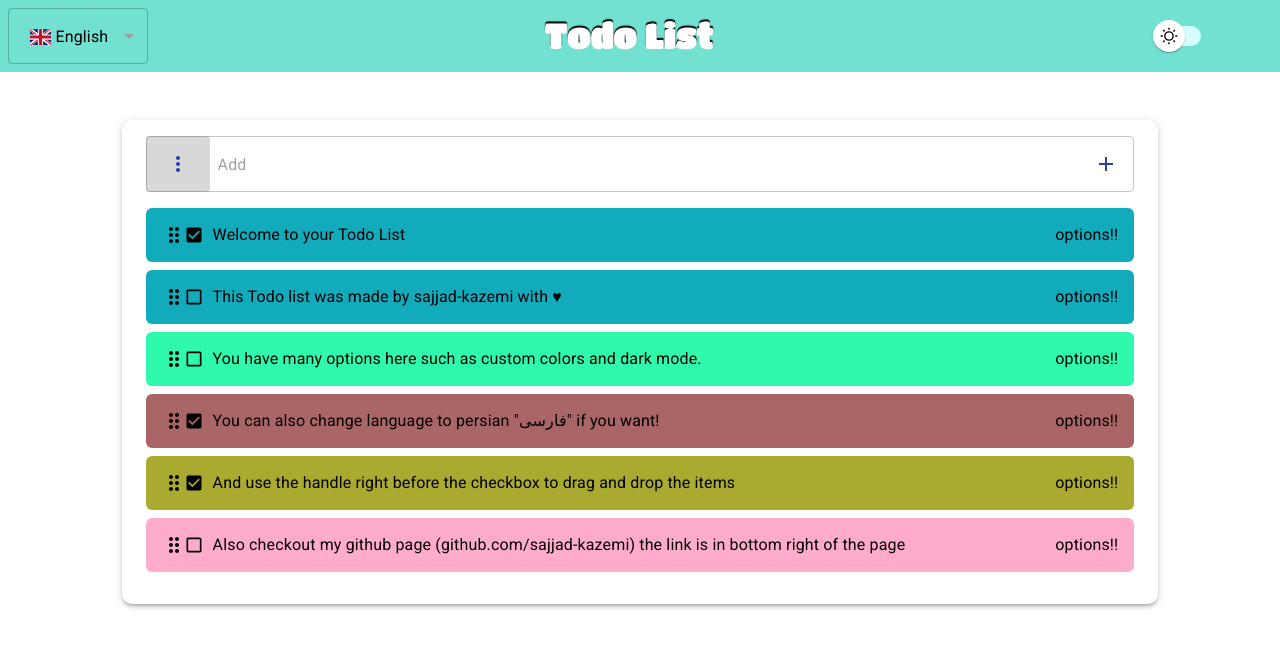
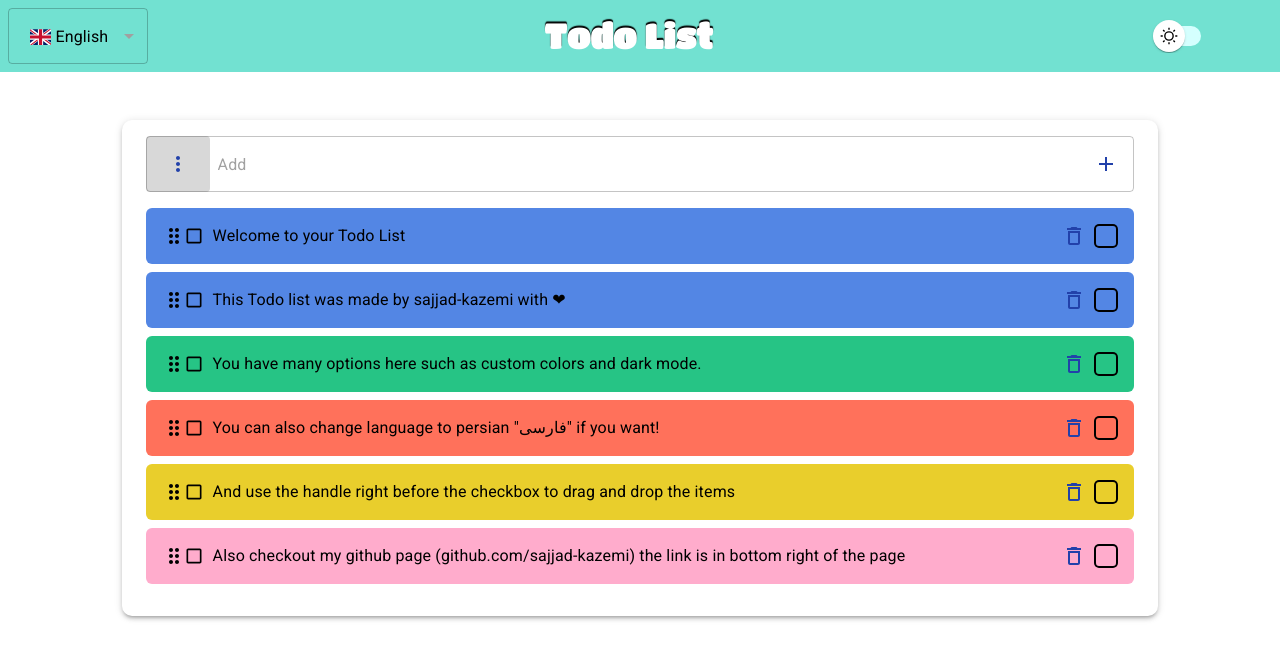
Before and after one commit to sajjad-kazemi/TodoList, a React (Create React App) app: page / in a window 1280 px wide. Shown: the top 660 px of the page. Built offline with nearby package versions, Linux system fonts and the light colour scheme; a web font is replaced by a local one.

Commit message:
everything done but just color changing on add left

```diff
--- a/src/App.js
+++ b/src/App.js
@@ -17,16 +17,20 @@ const translationEn = {
   addAction:'Add',
   placeHolder:'i want to do ...',
   doneAll:'Done All',
+  undoneAll:'Undone All',
   clearHistory:'Clear History',
   deleteAll:'Delete All',
+  changeColor:'Change the color',
 }
 const translationFa = {
   todoTitle:'لیست کارها',
   addAction:'اضافه کردن',
   placeHolder:'توضیح کار من ...',
   doneAll:'انجام همه',
+  undoneAll:'هیچکدام انجام نشده',
   clearHistory:'پاک کردن تاریخچه',
   deleteAll:'حذف همه',
+  changeColor:'تغییر رنگ',
 }
 
 i18n
@@ -74,10 +78,10 @@ const theme ={
         switchicon:'rgb(0,0,0)'
       },
       colorList:{
-        1:'#11abbb',
-        2:'#2ffaab',
-        3:'#aa6666',
-        4:'#aaaa31',
+        1:'#5386E4',
+        2:'#26C485',
+        3:'#FF715B',
+        4:'#E9CE2C',
         5:'#ffaccc'
       }
     }
@@ -111,11 +115,11 @@ const theme ={
         switchicon:'rgb(0,0,0)'
       },
       colorList:{
-        1:'#11abbb',
-        2:'#2ffaab',
+        1:'#177E89',
+        2:'#60992D',
         3:'#aa6666',
         4:'#aaaa31',
-        5:'#ffaccc'
+        5:'#EF626C'
       }
     }
   })
--- /dev/null
+++ b/src/components/List/ColorList.js
@@ -0,0 +1,27 @@
+import {Select, MenuItem,Box} from '@mui/material'
+import {changeColor} from '../../features/infoSlice/infoSlice'
+import {useDispatch} from 'react-redux'
+import {useTranslation} from 'react-i18next'
+
+
+function ColorList({Item}) {
+  const {t} = useTranslation()
+  const dispatch = useDispatch()
+  const {id,color} = Item
+  const handleColorChange = (e)=>{
+    dispatch(changeColor({id,color:e.target.value}))
+  }
+  return (
+    <>
+      <Select title={t('changeColor')} size='small' value={color} onChange={handleColorChange} sx={{cursor:'default',p:0,alignItems:'center','.MuiOutlinedInput-notchedOutline':{display:'none'},'& svg':{display:'none'},'& input':{display:'none'},'&>div':{p:'0 !important',display:'flex',justifyContent:'center',alignItems:'center','&>div':{p:0}}}}>
+        {[...Array(5)].map((_,index)=>(
+          <MenuItem disabled={color === `colorList.${index+1}`} key={index} value={`colorList.${index+1}`}>
+            <Box sx={{border:'2px solid gray',borderColor:'text.main',borderRadius:'5px',bgcolor:`colorList.${index+1}`,width:20,height:20}}></Box>
+          </MenuItem>
+        ))}
+      </Select>
+    </>
+  )
+}
+
+export default ColorList
--- a/src/components/List/List.js
+++ b/src/components/List/List.js
@@ -5,6 +5,7 @@ import {
   ListItem,
   Checkbox,
   FormControlLabel,
+  IconButton,
 } from "@mui/material";
 import { useDispatch, useSelector } from "react-redux";
 import {
@@ -12,11 +13,13 @@ import {
   localStorageUpdate,
   changeOrder,
   deleteTodo,
-  doneTodo
+  doneTodo,
 } from "../../features/infoSlice/infoSlice";
-import { DragIndicator } from "@mui/icons-material";
-import { useId, useEffect } from "react";
+import { DragIndicator, DeleteOutline } from "@mui/icons-material";
+import { useId } from "react";
 import { DragDropContext, Droppable, Draggable } from "react-beautiful-dnd";
+import ColorList from './ColorList'
+
 
 function List() {
   const uniqueId = useId();
@@ -27,13 +30,8 @@ function List() {
     dispatch(localStorageUpdate());
   };
 
-  const handleRemove = (e) => {
-    const id = 0
-    dispatch(deleteTodo(id))
-  }
-
   const handleOrderChange = (result) => {
-    if(!result.destination) return
+    if (!result.destination) return;
     const items = [...todoList];
     const [reorderedItem] = items.splice(result.source.index, 1);
     items.splice(result.destination.index, 0, reorderedItem);
@@ -41,10 +39,20 @@ function List() {
     updateLS();
   };
 
-  const handleDone = (e)=>{
-    const id = e.target.parentElement.parentElement.parentElement.parentElement.id.split('-id:')[1]
-    dispatch(doneTodo(id))
-  }
+  const handleDone = (e) => {
+    const id =
+      e.currentTarget.parentElement.parentElement.parentElement.parentElement.id.split(
+        "-id:"
+      )[1];
+    dispatch(doneTodo(id));
+    updateLS();
+  };
+
+  const handleRemove = (e) => {
+    const id = +e.currentTarget.parentElement.parentElement.id.split("-id:")[1];
+    dispatch(deleteTodo(id));
+    updateLS();
+  };
 
   return (
     <DragDropContext onDragEnd={handleOrderChange}>
@@ -58,7 +66,11 @@ function List() {
                 index={index}
               >
                 {(provided) => (
-                  <Box {...provided.draggableProps} ref={provided.innerRef}>
+                  <Box
+                    sx={{ filter: item.done && "brightness(70%)",textDecoration:item.done && 'line-through',textDecorationColor:'text.secondary' }}
+                    {...provided.draggableProps}
+                    ref={provided.innerRef}
+                  >
                     <ListItem
                       id={`${uniqueId}-id:${item.id}`}
                       sx={{
@@ -67,8 +79,8 @@ function List() {
                         justifyContent: "space-between",
                         borderRadius: "6px",
                         my: 1,
-                        bgcolor: item.color || "#eee",
-                        color: "text.main",
+                        bgcolor: item.color || "colorList.1",
+                        color: (item.done && "text.secondary") || "text.main",
                       }}
                     >
                       <Box
@@ -87,7 +99,9 @@ function List() {
                             sx={{
                               justifySelf: "flex-start",
                               filter: "brightness(90%)",
-                              '&:active , &:hover':{color:'secondary.negative'}
+                              "&:active , &:hover": {
+                                color: "secondary.secondary",
+                              },
                             }}
                           />
                         </span>
@@ -109,7 +123,16 @@ function List() {
                           }
                         />
                       </Box>
-                      <Box>options!!</Box>
+                      <Box sx={{display:'flex',flexDirection:'row'}}>
+                        <IconButton
+                          sx={{ color: "primary.main" }}
+                          disableRipple
+                          onClick={handleRemove}
+                        >
+                          <DeleteOutline />
+                        </IconButton>
+                        <ColorList Item={item} />
+                      </Box>
                     </ListItem>
                   </Box>
                 )}
--- a/src/features/infoSlice/infoSlice.js
+++ b/src/features/infoSlice/infoSlice.js
@@ -4,10 +4,10 @@ const welcomeList = [
     text:'Welcome to your Todo List',
     color:'colorList.1',
     id:1,
-    done:true
+    done:false
   },
   {
-    text:'This Todo list was made by sajjad-kazemi with ♥',
+    text:'This Todo list was made by sajjad-kazemi with ❤',
     color:'colorList.1',
     id:2,
     done:false
@@ -22,13 +22,13 @@ const welcomeList = [
     text:'You can also change language to persian "فارسی" if you want!',
     color:'colorList.3',
     id:4,
-    done:true
+    done:false
   },
   {
     text:'And use the handle right before the checkbox to drag and drop the items',
     color:'colorList.4',
     id:5,
-    done:true
+    done:false
   },
   {
     text:'Also checkout my github page (github.com/sajjad-kazemi) the link is in bottom right of the page',
@@ -64,8 +64,8 @@ const InfoSlice = createSlice({
   reducers:{
     addTodo:(state,{payload})=>{
       const todo = {
-        text:payload,
-        color:'colorList.1',
+        text:payload.text,
+        color:payload.color,
         id:new Date().getTime(),
         done:false
       }
@@ -85,10 +85,26 @@ const InfoSlice = createSlice({
     changeOrder:(state,{payload})=>{
       state.todoList = payload
     },
+    changeColor:(state,{payload})=>{
+      const {id,color} = payload
+      const todoList = [...state.todoList]
+      todoList.forEach(todo=>{
+        if(todo.id !== id) return
+        todo.color = color
+      })
+      state.todoList = todoList
+    },
     doneAll:(state)=>{
       const todoList = [...state.todoList]
       todoList.forEach(todo=>{
         todo.done = true
+      })
+      state.todoList = todoList
+    },
+    undoneAll:(state)=>{
+      const todoList = [...state.todoList]
+      todoList.forEach(todo=>{
+        todo.done = false
       })
       state.todoList = todoList
     },
@@ -109,6 +125,7 @@ const InfoSlice = createSlice({
   }
 })
 
-export const {addTodo,deleteTodo,changeOrder,deleteAll,clearHistory,localStorageUpdate,doneAll,doneTodo} = InfoSlice.actions
+export const {addTodo,deleteTodo,changeOrder,deleteAll,clearHistory,localStorageUpdate,doneAll,doneTodo,changeColor,undoneAll} = InfoSlice.actions
 export const getTodoList = (store) => store.info.todoList
+export const getFirstTodo = (store) => store.info.todoList[0] || false
 export default InfoSlice.reducer
```
Also changed, not shown: src/components/Body/Body.js (+62 -30 lines).
